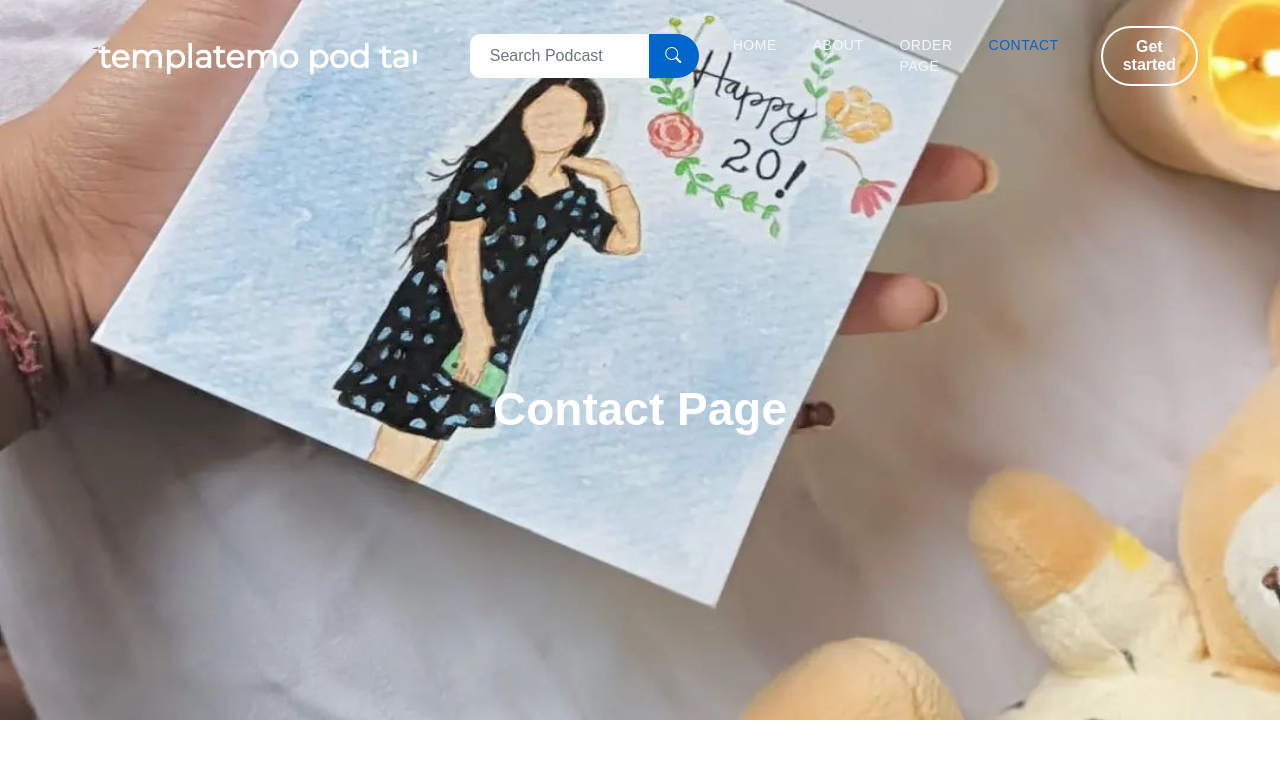
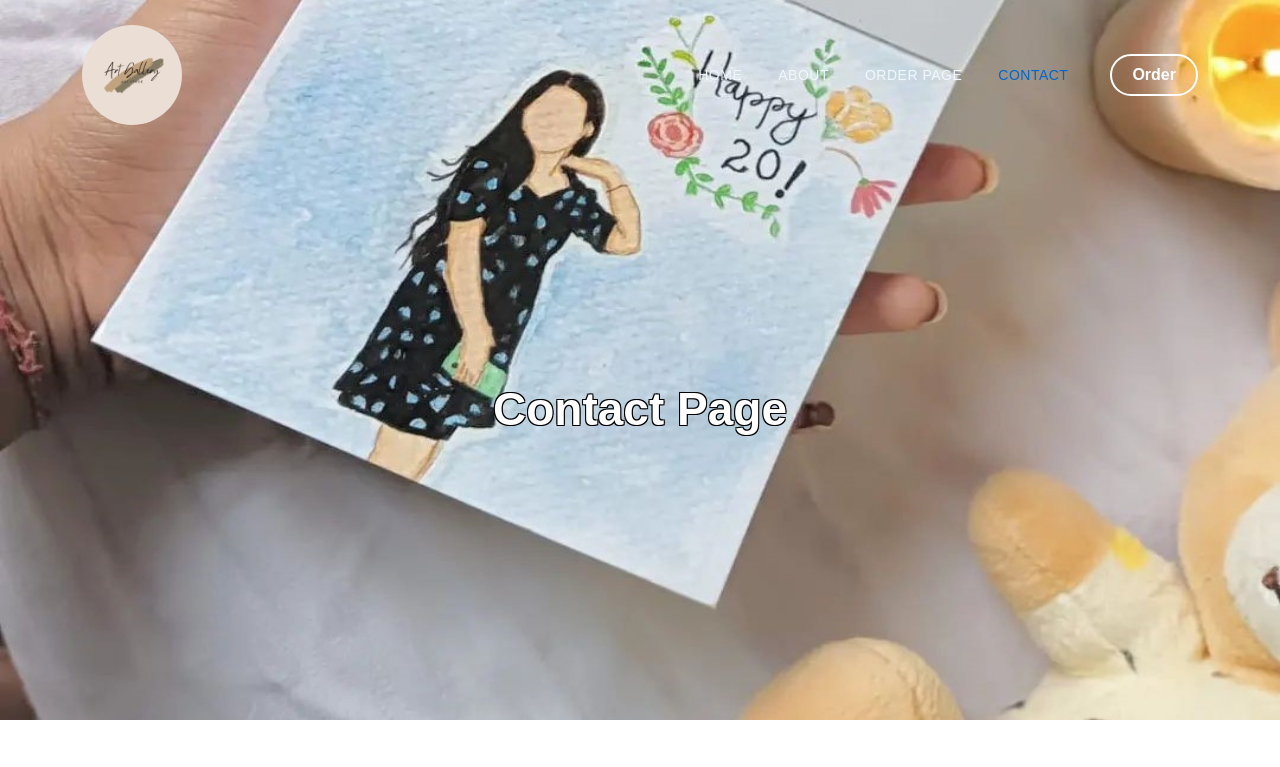
Before and after one commit to AryanAKE/artgallery, a plain HTML site: page contact.html in a window 1280 px wide. Shown: the top 767 px of the page. Drawn offline with Linux system fonts and the light colour scheme; a web font is replaced by a local one.

Commit message:
hero text changed

```diff
--- a/contact.html
+++ b/contact.html
@@ -41,35 +41,28 @@ https://templatemo.com/tm-584-pod-talk
             <nav class="navbar navbar-expand-lg">
                 <div class="container">
                     <a class="navbar-brand me-lg-5 me-0" href="index.html">
-                        <img src="images/pod-talk-logo.png" class="logo-image img-fluid" alt="templatemo pod talk">
+                        <img src="images/logo2.png" class="logo-image img-fluid" alt="art_gallery">
                     </a>
 
-                    <form action="#" method="get" class="custom-form search-form flex-fill me-3" role="search">
-                        <div class="input-group input-group-lg">
-                            <input name="search" type="search" class="form-control" id="search" placeholder="Search Podcast" aria-label="Search">
-
-                            <button type="submit" class="form-control" id="submit">
-                                <i class="bi-search"></i>
-                            </button>
-                        </div>
-                    </form>
-
-                    <button class="navbar-toggler" type="button" data-bs-toggle="collapse" data-bs-target="#navbarNav" aria-controls="navbarNav" aria-expanded="false" aria-label="Toggle navigation">
+                    <button class="navbar-toggler" type="button" data-bs-toggle="collapse" data-bs-target="#navbarNav"
+                        aria-controls="navbarNav" aria-expanded="false" aria-label="Toggle navigation">
                         <span class="navbar-toggler-icon"></span>
                     </button>
 
-                    <div class="collapse navbar-collapse" id="navbarNav">
+                    <div class="collapse navbar-collapse " id="navbarNav">
                         <ul class="navbar-nav ms-lg-auto">
-                            <li class="nav-item">
-                                <a class="nav-link" href="index.html">Home</a>
+                            <li class="nav-item ">
+                                <a class="nav-link " href="index.html">Home</a>
                             </li>
 
                             <li class="nav-item">
-                                <a class="nav-link" href="about.html">About</a>
+                                <a class="nav-link " href="about.html">About</a>
                             </li>
+
                             <li class="nav-item">
-                                <a class="nav-link" href="detail-page.html">Order Page</a>
+                                <a class="nav-link " href="detail-page.html">Order Page</a>
                             </li>
+
 
                             <li class="nav-item">
                                 <a class="nav-link active" href="contact.html">Contact</a>
@@ -77,7 +70,7 @@ https://templatemo.com/tm-584-pod-talk
                         </ul>
 
                         <div class="ms-4">
-                            <a href="#section_2" class="btn custom-btn custom-border-btn smoothscroll">Get started</a>
+                            <a href="#section_2" class="btn custom-btn custom-border-btn smoothscroll">Order</a>
                         </div>
                     </div>
                 </div>
@@ -90,7 +83,11 @@ https://templatemo.com/tm-584-pod-talk
 
                         <div class="col-lg-12 col-12 text-center">
 
-                            <h2 class="mb-0">Contact Page</h2>
+                            <h2 class="mb-0" style="text-shadow:
+                            -1px -1px 0 black,
+                            1px -1px 0 black,
+                            -1px 1px 0 black,
+                            1px 1px 0 black;">Contact Page</h2>
                         </div>
 
                     </div>
```
Also changed, not shown: about.html (+7 -3 lines), detail-page.html (+7 -3 lines), index.html (+42 -19 lines), listing-page.html (+5 -1 lines).
